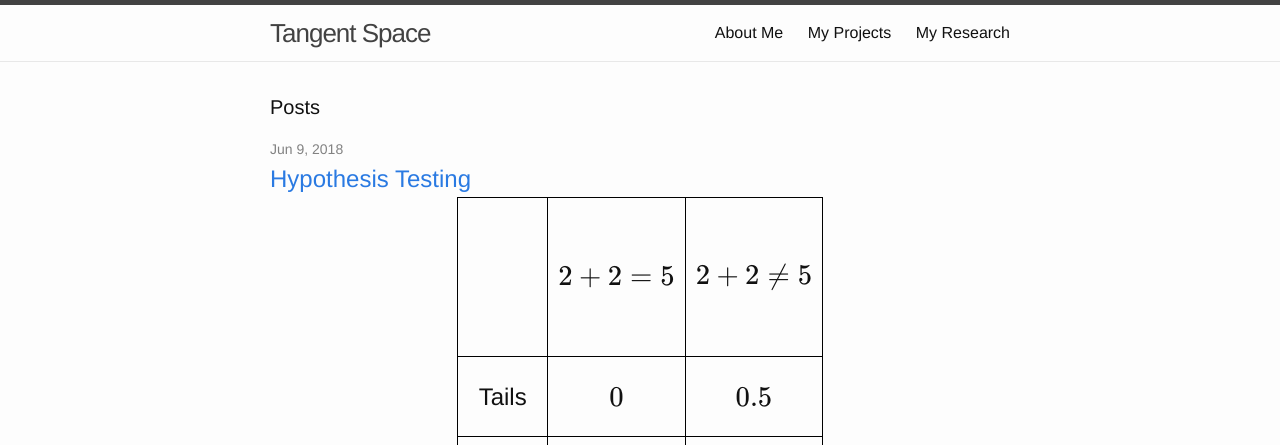
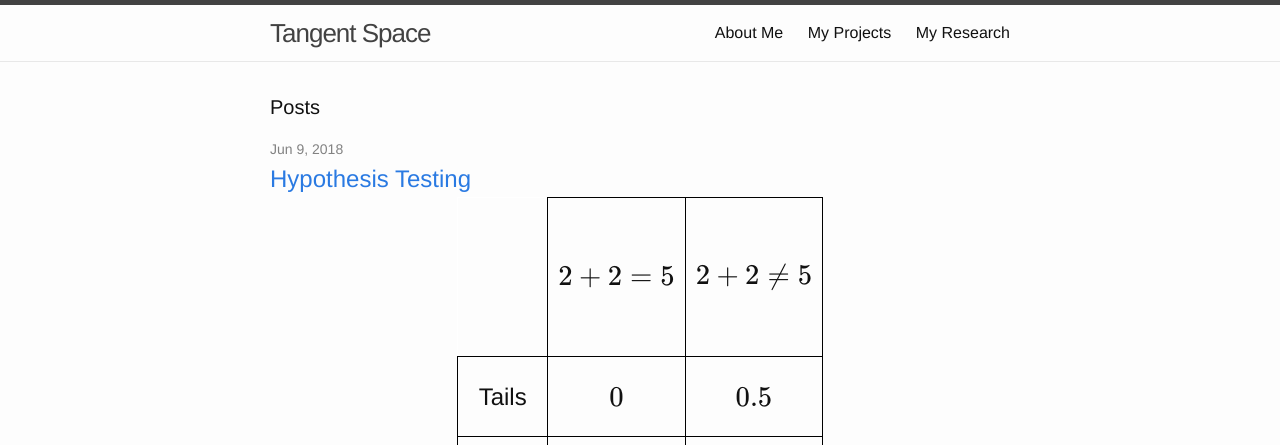
Before and after one commit to charlesfrye/charlesfrye.github.io, a Jekyll site: the page built from index.html, in a window 1280 px wide. Shown: the top 445 px of the page. Built offline with Jekyll 4.4.1, drawn with Linux system fonts in a browser that asks for light colours; formulas are drawn with MathJax 3.

Commit message:
actually adding the border-less class to css

```diff
--- a/_sass/_base.scss
+++ b/_sass/_base.scss
@@ -220,6 +220,10 @@ pre {
 table, th, td {
    border: 1px solid black;
 }
+.border-less {
+    border-top: 1px solid #FFFFFF;
+    border-left: 1px solid #FFFFFF;
+}
 table {
     border-collapse: collapse;
     empty-cells: hide;
```
